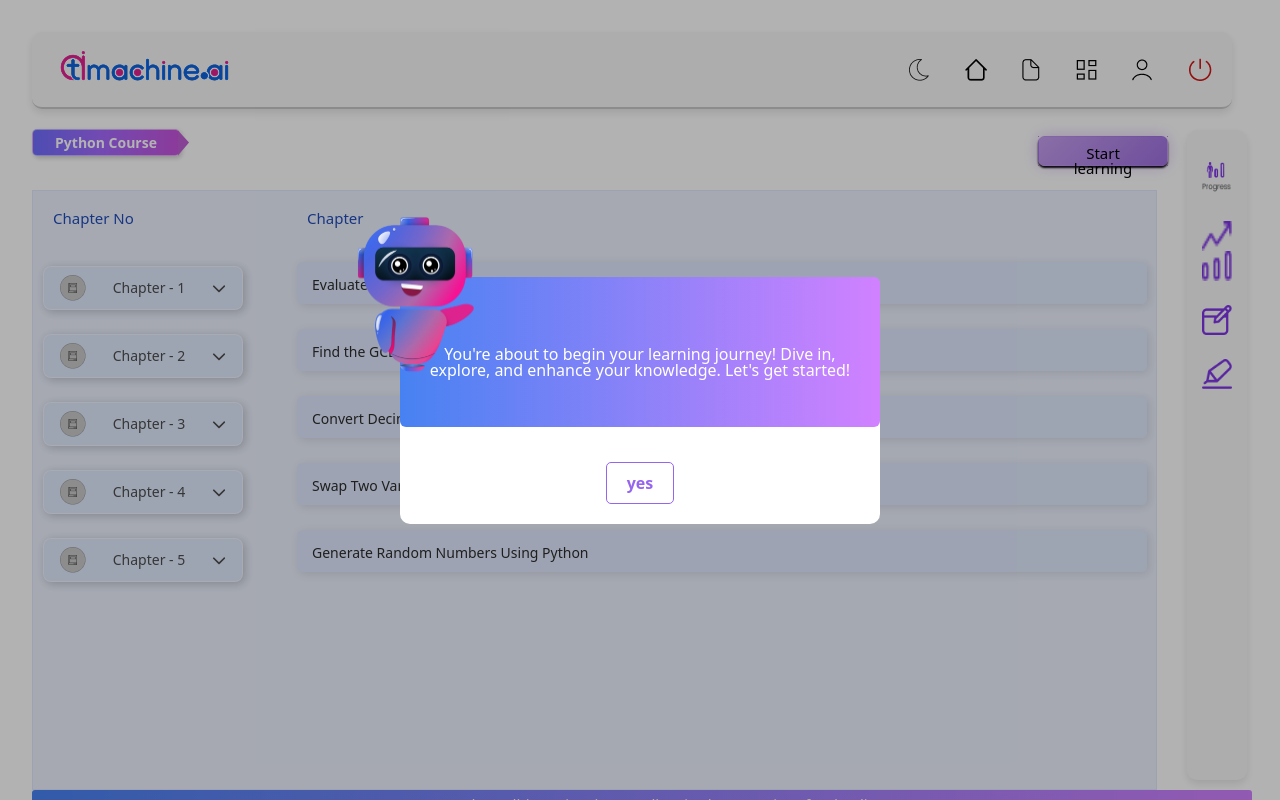
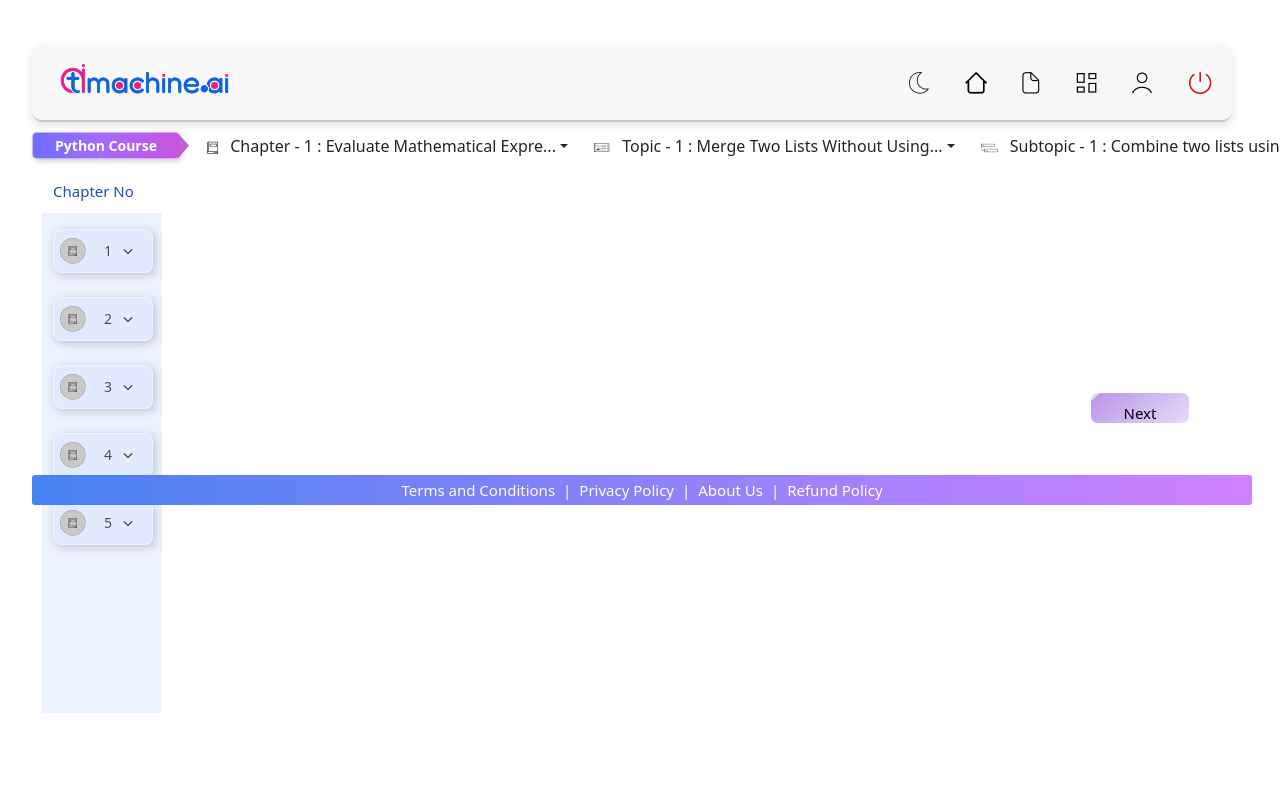
Before and after one commit to Kavya-241113/T-machine, a React (Vite) app: page /dropdown in a window 1280 px wide. Shown: the top 800 px of the page. Built offline with nearby package versions, Linux system fonts and the light colour scheme.

Commit message:
today working page

```diff
--- a/src/App.jsx
+++ b/src/App.jsx
@@ -1,5 +1,6 @@
 import { useState } from 'react'
-import { Routes, Route } from "react-router-dom";
+import { Routes, Route, Navigate } from "react-router-dom";
+
 
 
 import './App.css'
@@ -15,17 +16,23 @@ import PopUp from './components/accordian/PopUp';
 
 
 function App() {
-  const [showPopup, setShowPopup] = useState(true);
+  const [learningStarted, setLearningStarted] = useState(false);
+
 
   return (
-    <>
-      <Chapter />
-      {showPopup && <PopUp onClose={() => setShowPopup(false)} />}
-      <Routes>
-        <Route path="/dropdown" element={<Dropdown />} />
-      </Routes>
-    </>
+    <Routes>
+      {/* When learning hasn't started, render Chapter at "/" */}
+      <Route
+        path="/"
+        element={
+          learningStarted
+            ? <Navigate to="/dropdown" replace />
+            : <Chapter onStartLearning={() => setLearningStarted(true)} />
+        }
+      />
+      {/* Render Dropdown at "/dropdown" */}
+      <Route path="/dropdown" element={<Dropdown />} />
+    </Routes>
   );
 }
-
 export default App;
--- a/src/components/accordian/Chapter.jsx
+++ b/src/components/accordian/Chapter.jsx
@@ -20,8 +20,13 @@ const topics = [
 
 
 
-const Chapter = () => {
-    const [isPopupVisible,setPopupVisible] = useState(false)
+const Chapter = ({ onStartLearning }) => {
+  const [isPopupVisible, setPopupVisible] = useState(false);
+
+
+  const handleStartLearning = () => {
+    setPopupVisible(true);
+  };
 
 
   return (
@@ -34,9 +39,19 @@ const Chapter = () => {
         Python Course
        </div>
        <div id="btn-lern">
-        <button className="btn-start" onClick={() => setPopupVisible(true)} > Start learning</button>
+       <button className="btn-start" onClick={handleStartLearning}>
+        Start learning
+      </button>
+      {isPopupVisible && (
+        <PopUp
+          onClose={() => {
+            setPopupVisible(false);
+            onStartLearning(); // trigger global change to show Dropdown
+          }}
+        />
+      )}
+       </div>
 
-       </div>
 
        <Sidebar/>
         </div>
--- a/src/components/accordian/PopUp.jsx
+++ b/src/components/accordian/PopUp.jsx
@@ -8,8 +8,9 @@ function PopUp ({onClose}){
   const navigate = useNavigate();
 
   const handleNavigate = () => {
-    navigate("/dropdown" ,{replace:true});
-};
+    onClose(); // Optionally update local state before navigating
+    navigate("/dropdown", { replace: true });
+  };
     return(
         <>
     <div className="popup-overlay">
@@ -24,7 +25,7 @@ function PopUp ({onClose}){
           </p>
         </div>
         <div className="popup-button">
-        <button onClick={handleNavigate(onClose)}>yes</button>
+        <button onClick={handleNavigate}>Yes</button>
         </div>
       </div>
     </div>
```
